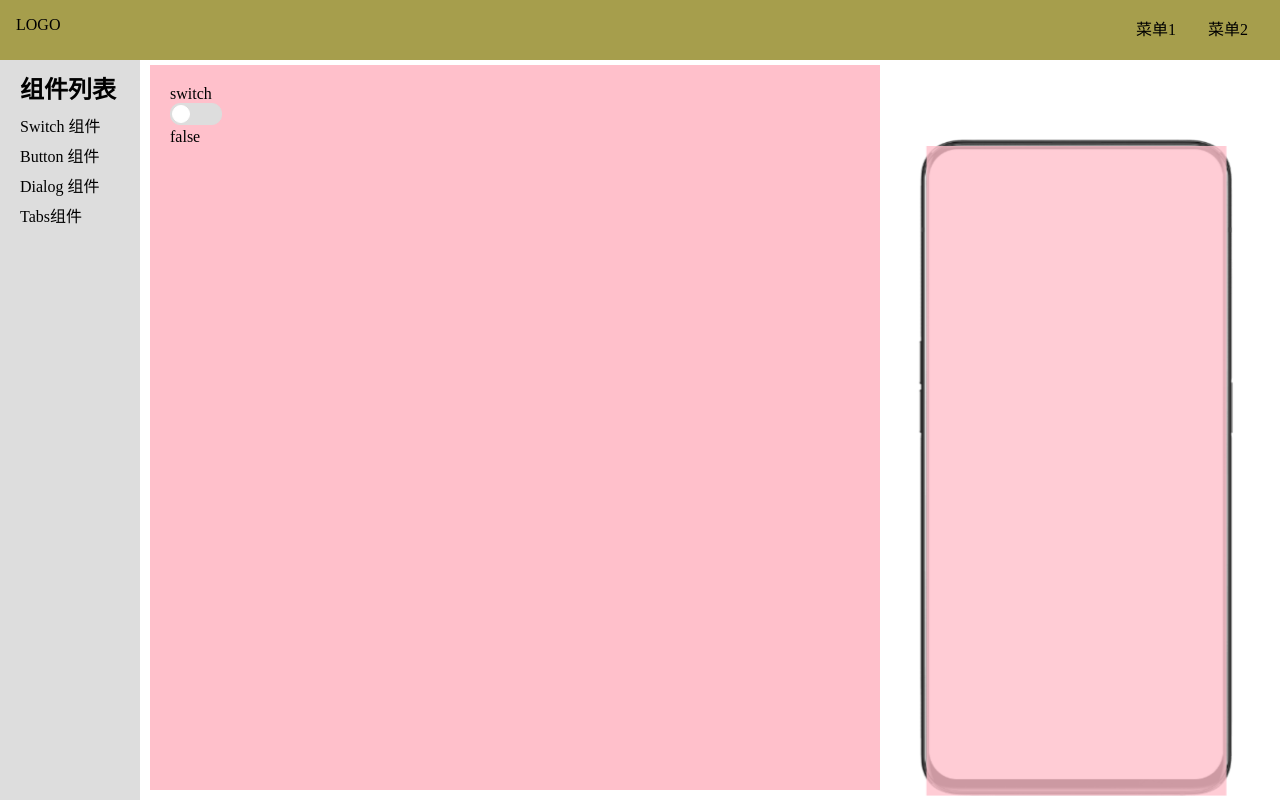
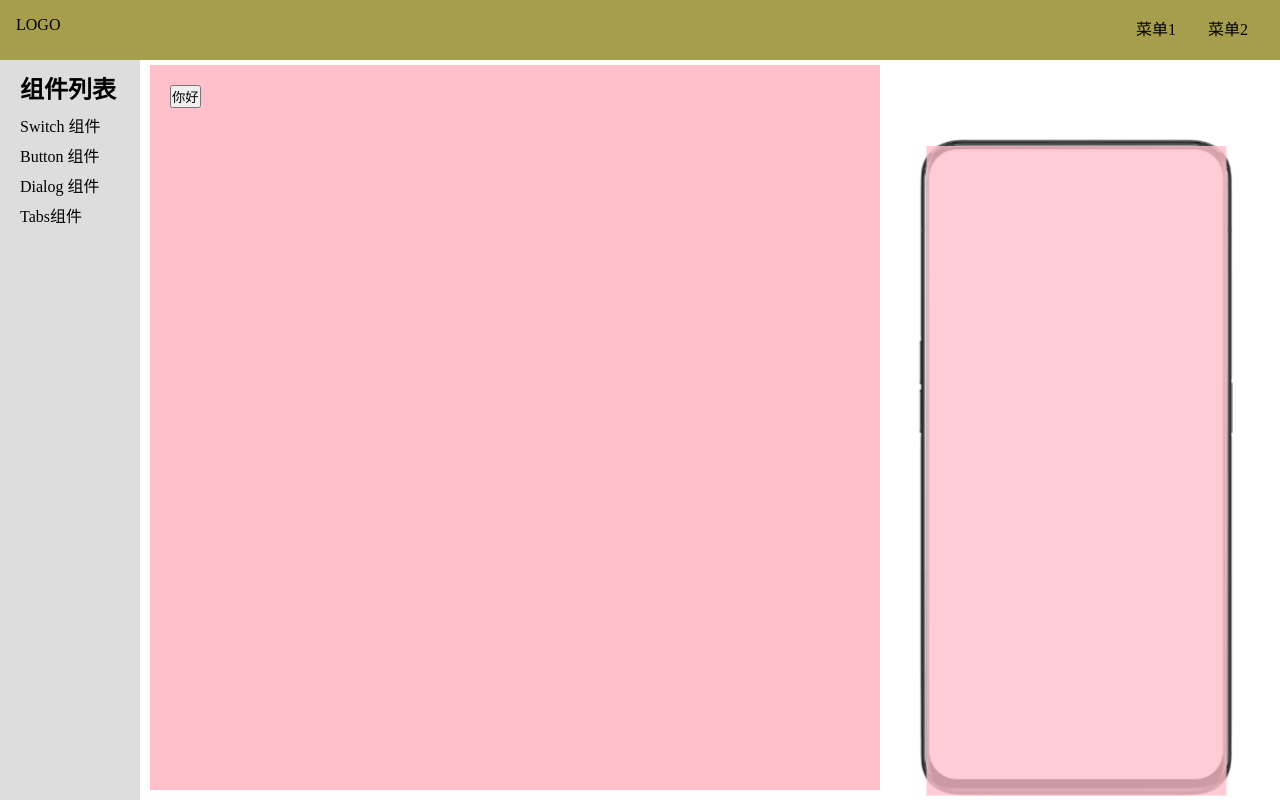
Before and after one commit to bbcvc/ele-design, a Vue app: page /#/ButtonDemo in a window 1280 px wide. Built offline with nearby package versions, Linux system fonts and the light colour scheme.

Commit message:
创建button

```diff
--- a/src/components/ButtonDemo.vue
+++ b/src/components/ButtonDemo.vue
@@ -1,28 +1,18 @@
 <template>
   <div class="switch-demo">
-    <p>switch</p>
-    <ele-switch v-model:value="checked" />
+    <ele-button>你好</ele-button>
   </div>
 </template>
 
 <script>
-import Switch from '../lib/switch/Switch.vue'
+import Button from '../lib/button/Button.vue'
 import { ref } from 'vue'
 export default {
   components: {
-    'ele-switch': Switch,
+    'ele-button': Button,
   },
-  setup(props) {
-    const checked = ref(false)
-    return { checked }
-  },
+  setup() {},
 }
 </script>
 
-<style lang="scss">
-.switch-demo {
-  height: 1500px;
-  background-color: pink;
-  padding: 20px;
-}
-</style>
+<style lang="scss"></style>
--- /dev/null
+++ b/src/lib/button/Button.vue
@@ -0,0 +1,11 @@
+<template>
+  <button>
+    <slot />
+  </button>
+</template>
+
+<script>
+export default {}
+</script>
+
+<style></style>
```
